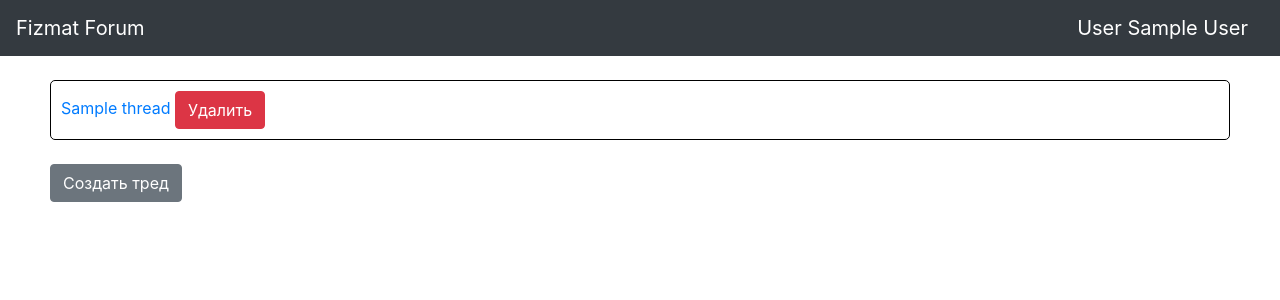
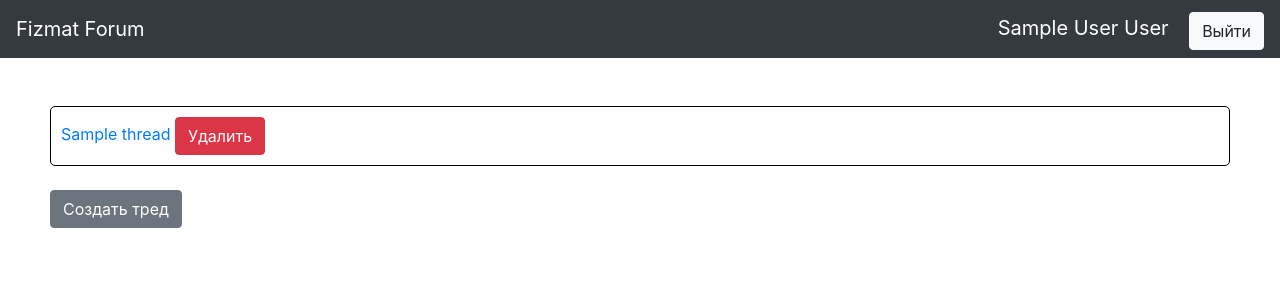
Before and after one commit to ninjakamushek/Fizmat-Forum, a Flask app: page / in a window 1280 px wide. Shown: the top 300 px of the page. Run offline with Flask 2, Linux system fonts and the light colour scheme; a user stored in the database is signed in; tables that the repository leaves empty hold one stand-in row (values such as "Sample post"); some libraries are stand-ins or nearby versions.

Commit message:
some changes

```diff
--- a/main.py
+++ b/main.py
@@ -107,8 +107,7 @@ def indexed_thread(tid):
 @login_required
 def thread_delete(id):
     session = db_session.create_session()
-    thread = session.query(Thread).filter(Thread.id == id,
-                                          Thread.user == current_user).first()
+    thread = session.query(Thread).filter(Thread.id == id, Thread.user == current_user).first()
     if thread:
         session.delete(thread)
         session.commit()
--- a/templates/base.html
+++ b/templates/base.html
@@ -15,7 +15,10 @@
     <nav class="navbar navbar-dark bg-dark">
         <a class="navbar-brand" href="/">Fizmat Forum</a>
                 {% if current_user.is_authenticated %}
-                    <a class="navbar-brand" href="/logout">{{ current_user.surname }} {{ current_user.name }}</a>
+                    <span>
+                        <a class="navbar-brand" href="/profile/{{current_user.id}}">{{ current_user.name }} {{ current_user.surname }}</a>
+                        <a class="btn btn-light" href="/logout">Выйти</a>
+                    </span>
                 {% else %}
                     <p>
                         <a class="btn btn-primary " href="/register">Зарегистрироваться</a>
--- a/templates/index.html
+++ b/templates/index.html
@@ -1,9 +1,9 @@
 {% extends "base.html" %}
 {% block content %}
-<br>
+<br/><br/>
 {% for item in threads|reverse %}
 <div class="thread">
-    <a href="thread/{{item.id}}">{{ item.title }}</a>
+    <a href="/thread/{{item.id}}">{{ item.title }}</a>
     {% if current_user.is_authenticated and current_user == item.user %}
             <a href="/thread_delete/{{ item.id }}" class="btn btn-danger">Удалить</a>
     {% endif %}
--- a/templates/login.html
+++ b/templates/login.html
@@ -1,7 +1,9 @@
 {% extends "base.html" %}
 
 {% block content %}
+    <br/>
     <h1 class="form">Авторизация</h1>
+    <br/>
     <form  class="form" action="" method="post">
         {{ form.hidden_tag() }}
         <p>
--- a/templates/registration.html
+++ b/templates/registration.html
@@ -1,7 +1,9 @@
 {% extends "base.html" %}
 
 {% block content %}
+<br/>
 <h1 class="form">Регистрация</h1>
+<br/>
 <form class="form" action="" method="post">
     {{ form.hidden_tag() }}
     {{ form.csrf_token }}
```
Also changed, not shown: db/FF.sqlite.
